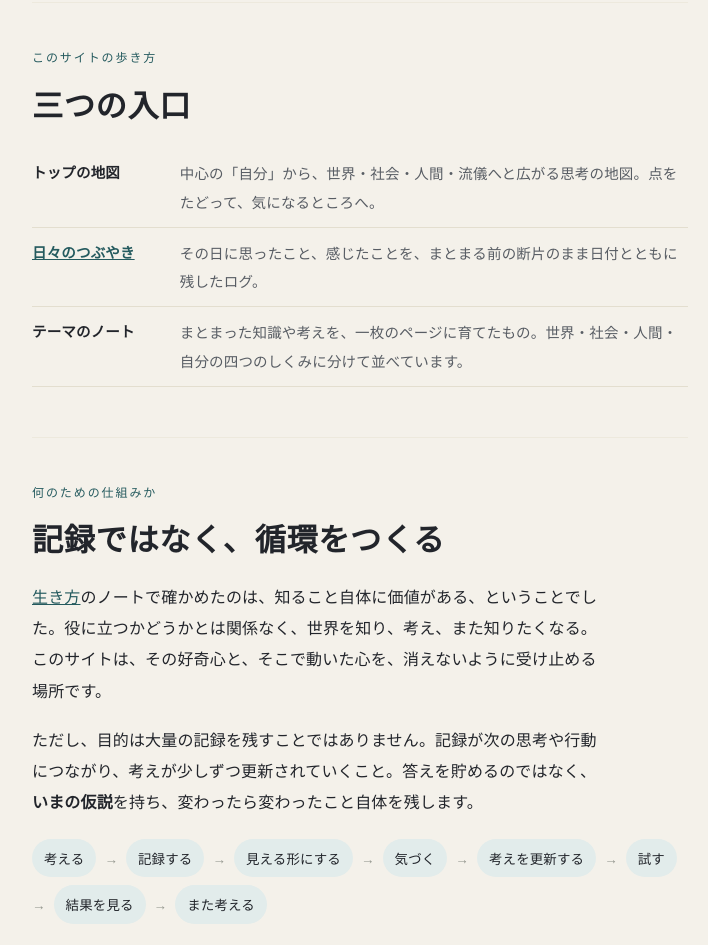
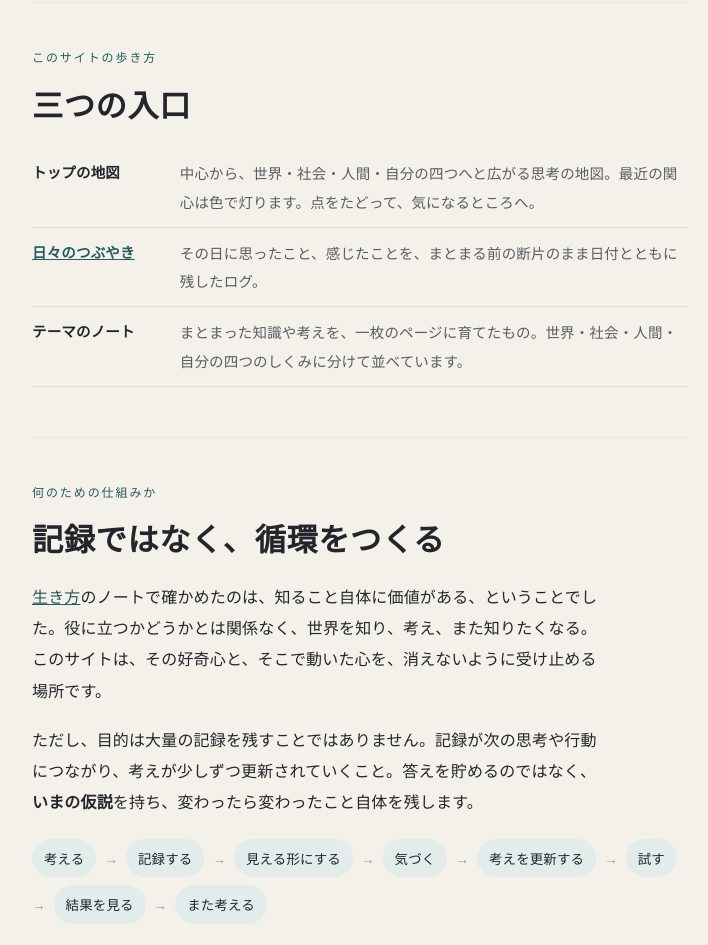
Before and after one commit to doesman1227/about, a plain HTML site: page index.html in a window 1280 px wide. Shown: the part 1227-2172 px from the top of the page, without its empty margins (280-988 px from the left). Drawn offline with Linux system fonts and the light colour scheme.

Commit message:
地図の説明を更新
Co-Authored-By: Claude Opus 5.5 <noreply@anthropic.com>

```diff
--- a/index.html
+++ b/index.html
@@ -138,7 +138,7 @@
     <p class="eyebrow">このサイトの歩き方</p>
     <h2>三つの入口</h2>
     <table class="roles">
-      <tr><th>トップの地図</th><td>中心の「自分」から、世界・社会・人間・流儀へと広がる思考の地図。点をたどって、気になるところへ。</td></tr>
+      <tr><th>トップの地図</th><td>中心から、世界・社会・人間・自分の四つへと広がる思考の地図。最近の関心は色で灯ります。点をたどって、気になるところへ。</td></tr>
       <tr><th><a href="../musings/">日々のつぶやき</a></th><td>その日に思ったこと、感じたことを、まとまる前の断片のまま日付とともに残したログ。</td></tr>
       <tr><th>テーマのノート</th><td>まとまった知識や考えを、一枚のページに育てたもの。世界・社会・人間・自分の四つのしくみに分けて並べています。</td></tr>
     </table>
```
